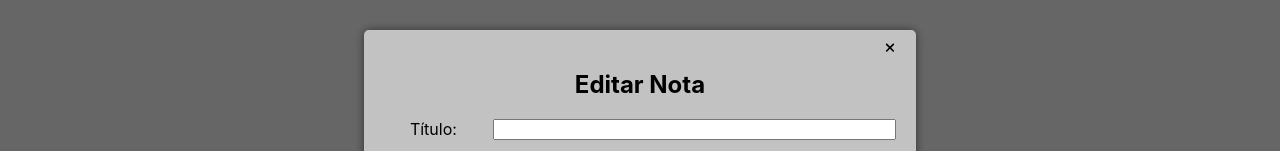
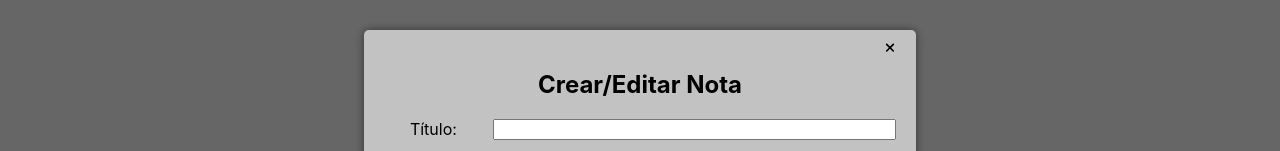
Before and after one commit to acamus79/SimplyNotes, a React (Create React App) app in the folder frontend/simply-notes/: page / in a window 1280 px wide. Both pictures are taken after a click on the button "Crear Nota". Shown: the part 196-347 px from the top of the page. Built offline with nearby package versions, Linux system fonts and the light colour scheme; no server answers.

Commit message:
Update NoteModal.js

```diff
--- a/frontend/simply-notes/src/componets/NoteModal.js
+++ b/frontend/simply-notes/src/componets/NoteModal.js
@@ -20,7 +20,6 @@ function NoteModal({ note, onClose  }) {
 
     try {
       if (note.title === '') {
-
         console.log(setEditedNote);
         // Si es una nueva nota, llama a createNote en lugar de updateNote
         await createNote(editedNote);
@@ -46,11 +45,12 @@ function NoteModal({ note, onClose  }) {
           >
             <FontAwesomeIcon icon={faTimes} />
           </button>
-      <h2>Editar Nota</h2>
+      <h2>Crear/Editar Nota</h2>
       <form onSubmit={handleSubmit}>
         <div className="input-container">
           <label htmlFor="title">Título:</label>
           <input
+            className="md-input"
             type="text"
             id="title"
             name="title"
```
